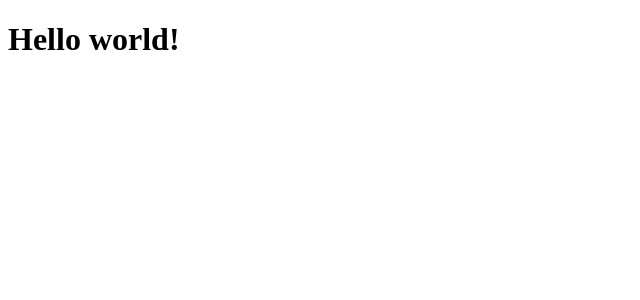
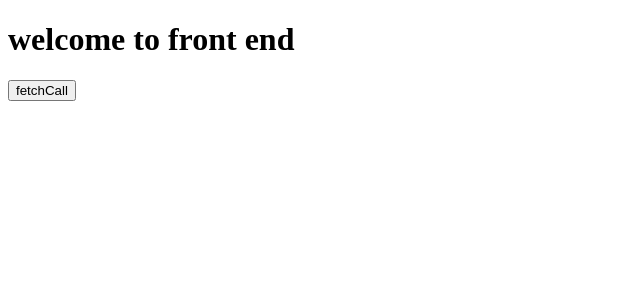
Before and after one commit to southpeter77/athlete-101, a React (Create React App) app in the folder athlete101/: page / in a window 1280 px wide. Shown: the top 300 px of the page, without its empty margins (0-640 px from the left). Built offline with nearby package versions, Linux system fonts and the light colour scheme.

Commit message:
started front

```diff
--- a/athlete101/package.json
+++ b/athlete101/package.json
@@ -8,7 +8,11 @@
     "@testing-library/user-event": "^7.2.1",
     "react": "^17.0.1",
     "react-dom": "^17.0.1",
-    "react-scripts": "4.0.0"
+    "react-redux": "^7.2.0",
+    "react-router-dom": "^5.1.2",
+    "react-scripts": "4.0.0",
+    "redux": "^4.0.5",
+    "redux-thunk": "^2.3.0"
   },
   "scripts": {
     "start": "react-scripts start",
--- a/athlete101/src/App.js
+++ b/athlete101/src/App.js
@@ -1,8 +1,9 @@
 import React from 'react';
+import HomePage from "./components/HomePage"
 
 function App() {
   return (
-    <h1>Hello world!</h1>
+   <HomePage></HomePage>
   );
 }
 
--- /dev/null
+++ b/athlete101/src/components/HomePage.js
@@ -0,0 +1,26 @@
+import React, {useState} from "react";
+
+
+const HomePage = () => {
+const doFetch = async () => {
+    const response = await fetch("http://localhost:8000/api/user/signup", {
+        method: "POST",
+        headers: {
+            "Content-Type": "application/json"
+        },
+        body: JSON.stringify({email:'wow'})
+    })
+    const jsonedData = await response.json();
+    console.log(jsonedData)
+}
+
+    return (
+        <>
+        <h1>welcome to front end</h1>
+        <button onClick={doFetch}>fetchCall</button>
+        </>
+    )
+}
+
+
+export default HomePage;
--- /dev/null
+++ b/athlete101/src/config.js
@@ -0,0 +1 @@
+export const apiUrl = `http://localhost:8000`
--- a/athlete101/src/index.js
+++ b/athlete101/src/index.js
@@ -2,6 +2,7 @@ import React from 'react';
 import ReactDOM from 'react-dom';
 import './index.css';
 import App from './App';
+
 
 ReactDOM.render(
   <React.StrictMode>
--- /dev/null
+++ b/athlete101/src/store/actions/user.js
@@ -0,0 +1,5 @@
+import {apiUrl} from "../../config"
+
+export const TOKEN_KEY = "TOKEN_KEY";
+export const SET_TOKEN = "SET_TOKEN";
+export const REMOVE_TOKEN = "REMOVE_TOKEN";
--- /dev/null
+++ b/athlete101/src/store/configureStore.js
@@ -0,0 +1,2 @@
+import { createStore, applyMiddleware, combineReducers, compose } from "redux";
+import thunk from "redux-thunk";
```
Also changed, not shown: 1 other file (tests, documents, lock files or other folders).
